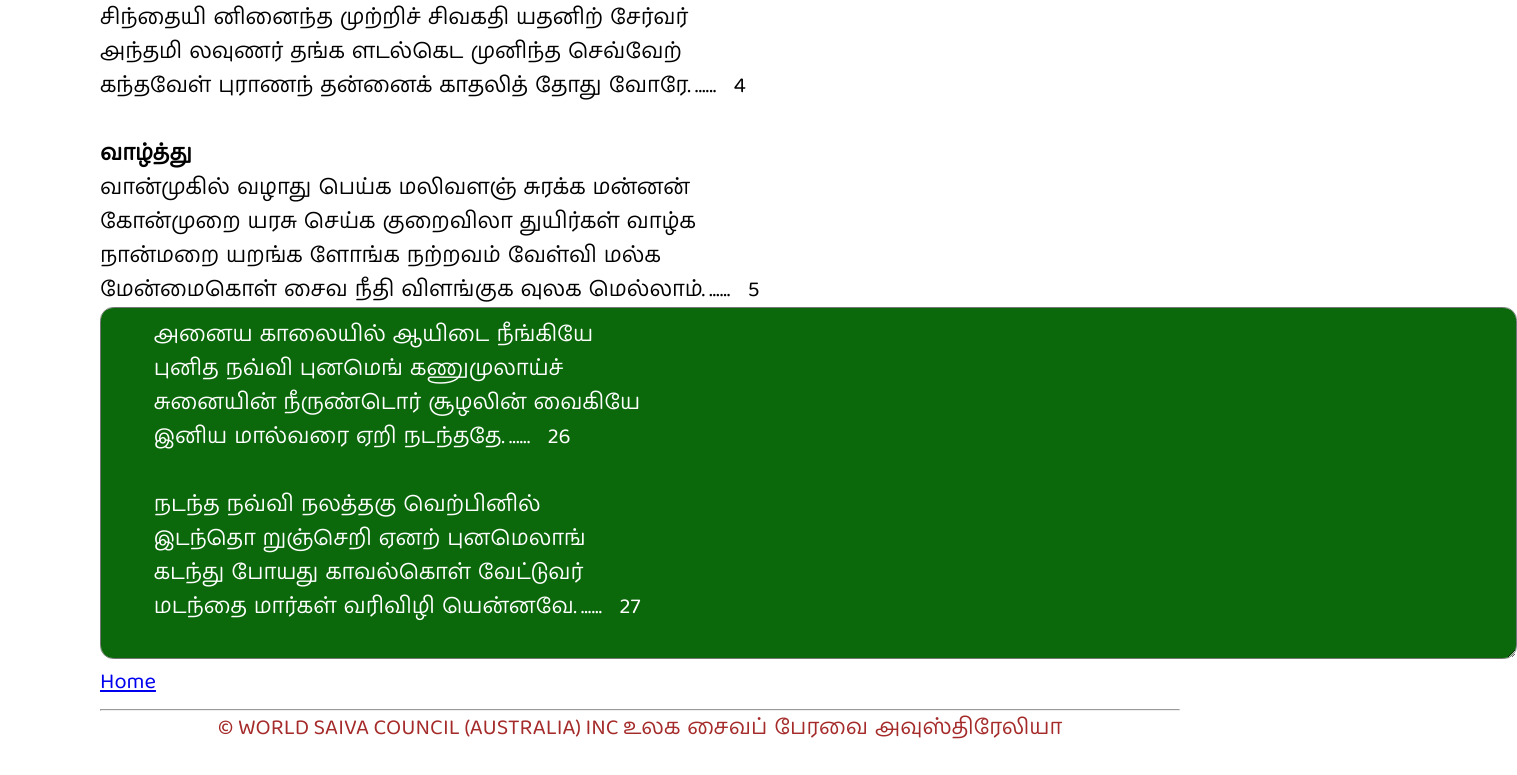
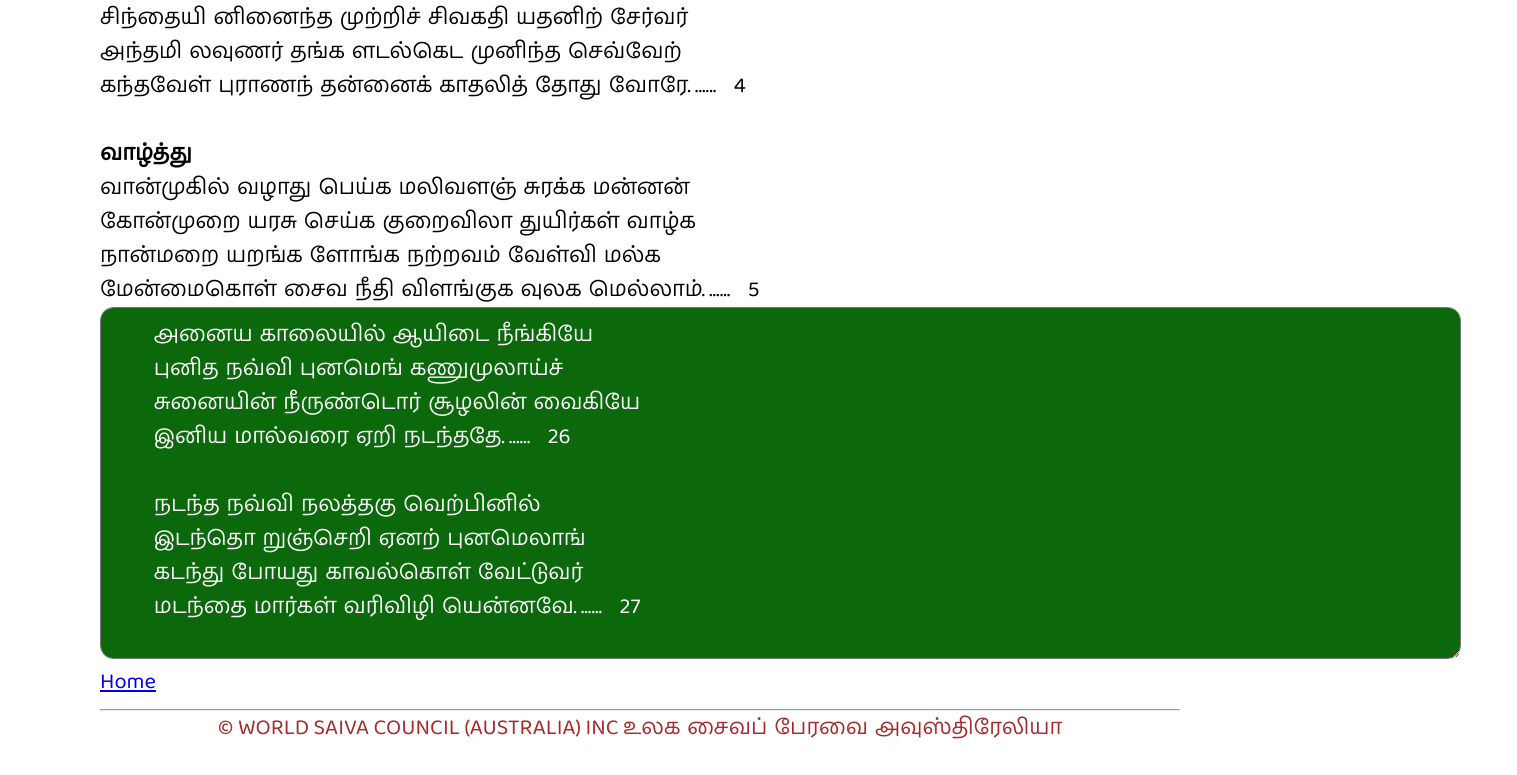
Before and after one commit to vana1453/WSCA-TM-182, a plain HTML site: page valiyammaipadalam-26-80.html in a window 1280 px wide. Shown: the part 942-1717 px from the top of the page, 1517 px wide, since content can reach past the window. Drawn offline with nearby package versions, Linux system fonts and the light colour scheme; a script that the page names is missing.

Commit message:
Update valiyammaipadalam-26-80.html

```diff
--- a/valiyammaipadalam-26-80.html
+++ b/valiyammaipadalam-26-80.html
@@ -64,7 +64,7 @@
 நான்மறை யறங்க ளோங்க நற்றவம் வேள்வி மல்க
 மேன்மைகொள் சைவ நீதி விளங்குக வுலக மெல்லாம். ......    5
 </div>
-        <textarea    rows="10" cols="100">
+        <textarea    rows="10" cols="96">
             அனைய காலையில் ஆயிடை நீங்கியே
             புனித நவ்வி புனமெங் கணுமுலாய்ச்
             சுனையின் நீருண்டொர் சூழலின் வைகியே
```
